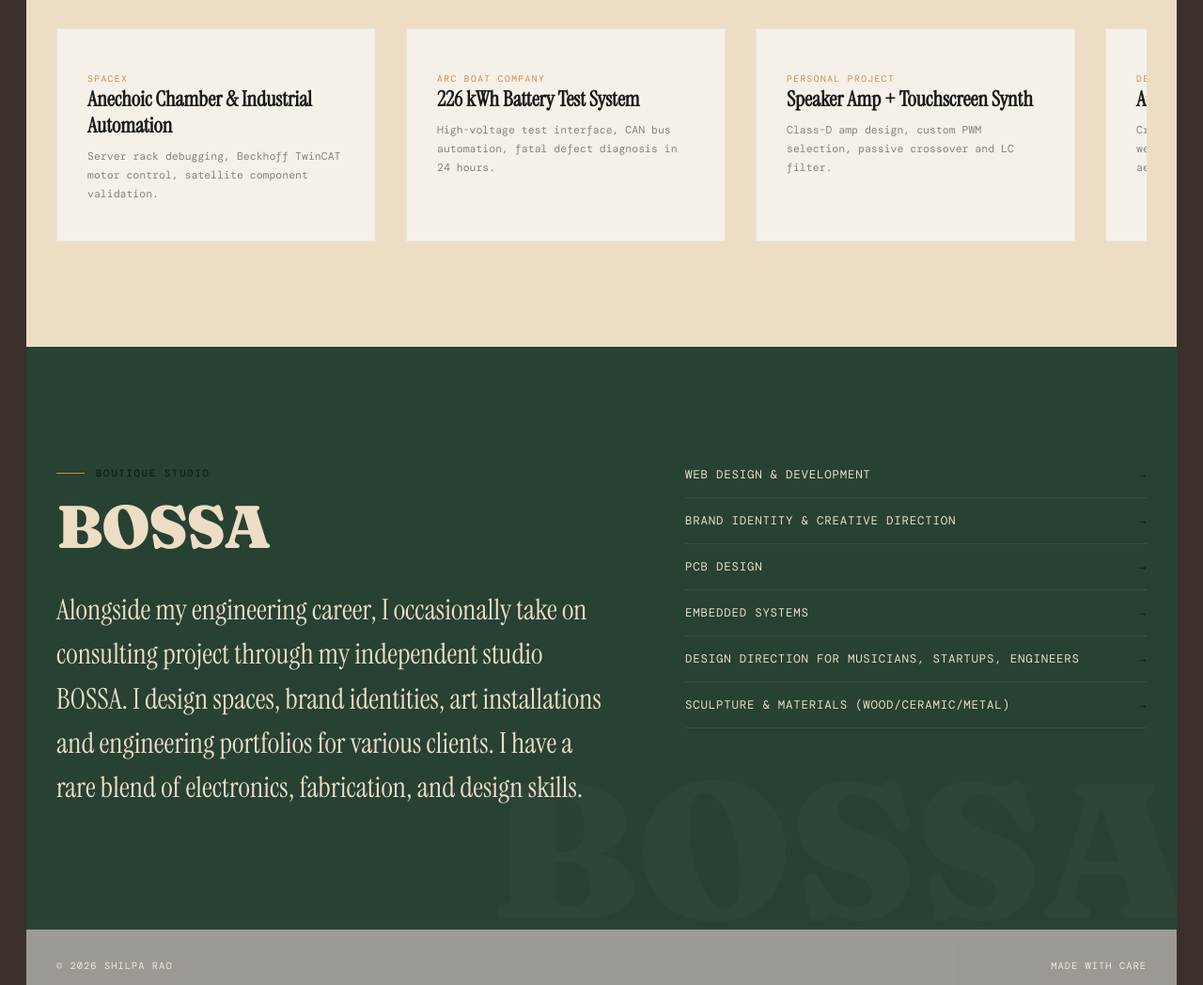
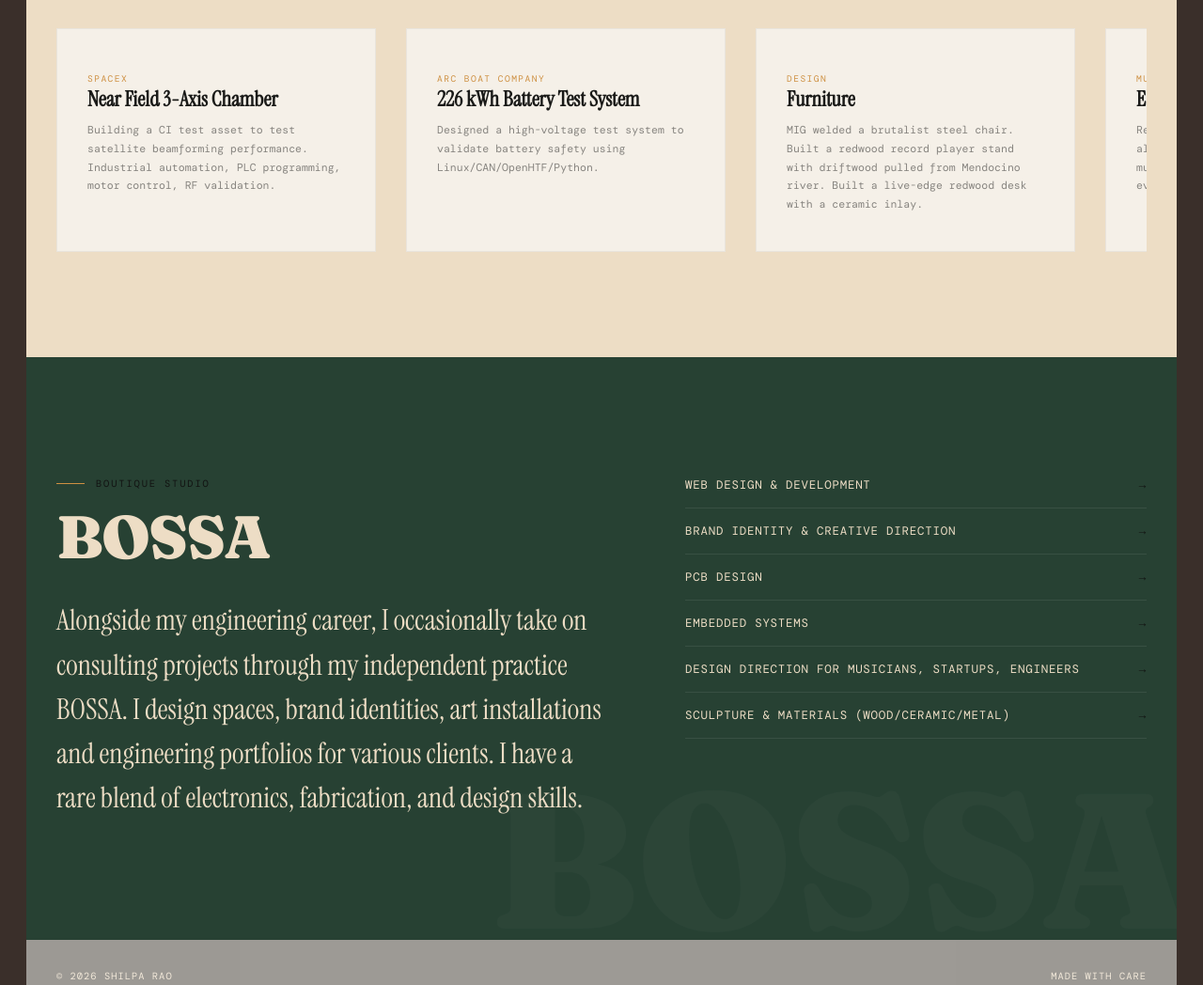
Before and after one commit to shxlpa/80PERCENT, a plain HTML site: page index.html in a window 1280 px wide. Shown: the part 1060-2108 px from the top of the page at 94% size. Drawn offline with nearby package versions, Linux system fonts and the light colour scheme; a web font is replaced by a local one.

Commit message:
tech work

```diff
--- a/index.html
+++ b/index.html
@@ -3,7 +3,7 @@
 <head>
 <meta charset="UTF-8">
 <meta name="viewport" content="width=device-width, initial-scale=1.0">
-<title>Shilpa Rao — Engineer, Designer, Creative</title>
+<title>SHILPA</title>
 <link rel="preconnect" href="https://fonts.googleapis.com">
 <link rel="preconnect" href="https://fonts.gstatic.com" crossorigin>
 <link href="https://fonts.googleapis.com/css2?family=Instrument+Serif:ital@0;1&family=DM+Mono:ital,wght@0,300;0,400;0,500;1,300;1,400&family=Fraunces:opsz,wght@72,900&display=swap" rel="stylesheet">
@@ -418,10 +418,10 @@ body {
       <span class="section-label reveal">Selected Work</span>
       <h2 class="section-heading reveal">Recent Projects</h2>
       <div class="preview-strip">
-        <a href="technical-work.html" class="preview-card reveal"><span class="type">SpaceX</span><h3>Anechoic Chamber &amp; Industrial Automation</h3><p>Server rack debugging, Beckhoff TwinCAT motor control, satellite component validation.</p></a>
-        <a href="technical-work.html" class="preview-card reveal reveal-delay-1"><span class="type">Arc Boat Company</span><h3>226 kWh Battery Test System</h3><p>High-voltage test interface, CAN bus automation, fatal defect diagnosis in 24 hours.</p></a>
-        <a href="technical-work.html" class="preview-card reveal reveal-delay-2"><span class="type">Personal Project</span><h3>Speaker Amp + Touchscreen Synth</h3><p>Class-D amp design, custom PWM selection, passive crossover and LC filter.</p></a>
-        <a href="design.html" class="preview-card reveal reveal-delay-3"><span class="type">Design</span><h3>Artistic &amp; Design Projects</h3><p>Creative direction, visual identity, web design — technology meets aesthetics.</p></a>
+        <a class="preview-card reveal"><span class="type">SpaceX</span><h3>Near Field 3-Axis Chamber</h3><p>Building a CI test asset to test satellite beamforming performance. Industrial automation, PLC programming, motor control, RF validation.</p></a>
+        <a class="preview-card reveal reveal-delay-1"><span class="type">Arc Boat Company</span><h3>226 kWh Battery Test System</h3><p>Designed a high-voltage test system to validate battery safety using Linux/CAN/OpenHTF/Python.</p></a>
+        <a class="preview-card reveal reveal-delay-2"><span class="type">Design</span><h3>Furniture</h3><p>MIG welded a brutalist steel chair. Built a redwood record player stand with driftwood pulled from Mendocino river. Built a live-edge redwood desk with a ceramic inlay.</p></a>
+        <a class="preview-card reveal reveal-delay-3"><span class="type">Music</span><h3>ESSAR</h3><p>Recorded, produced, and mastered an album to formalize several lifelong musical ideas. "ESSAR by SHILPA" on every platform.</p></a>
       </div>
     </div>
   </section>
@@ -431,7 +431,7 @@ body {
       <div class="reveal">
         <span class="section-label" style="color: var(--sage);">Boutique Studio</span>
         <h2 class="section-heading" style="color: var(--cream); font-size: clamp(2.5rem,5vw,4rem);">BOSSA</h2>
-        <p class="studio-text">Alongside my engineering career, I occasionally take on consulting project through my independent studio BOSSA. I design spaces, brand identities, art installations and engineering portfolios for various clients. I have a rare blend of electronics, fabrication, and design skills.</p>
+        <p class="studio-text">Alongside my engineering career, I occasionally take on consulting projects through my independent practice BOSSA. I design spaces, brand identities, art installations and engineering portfolios for various clients. I have a rare blend of electronics, fabrication, and design skills.</p>
       </div>
       <div class="studio-services reveal reveal-delay-1">
         <div class="studio-service"><span>Web Design &amp; Development</span><span class="arrow">&rarr;</span></div>
```
Also changed, not shown: wiki.html (+1 -1 lines).
